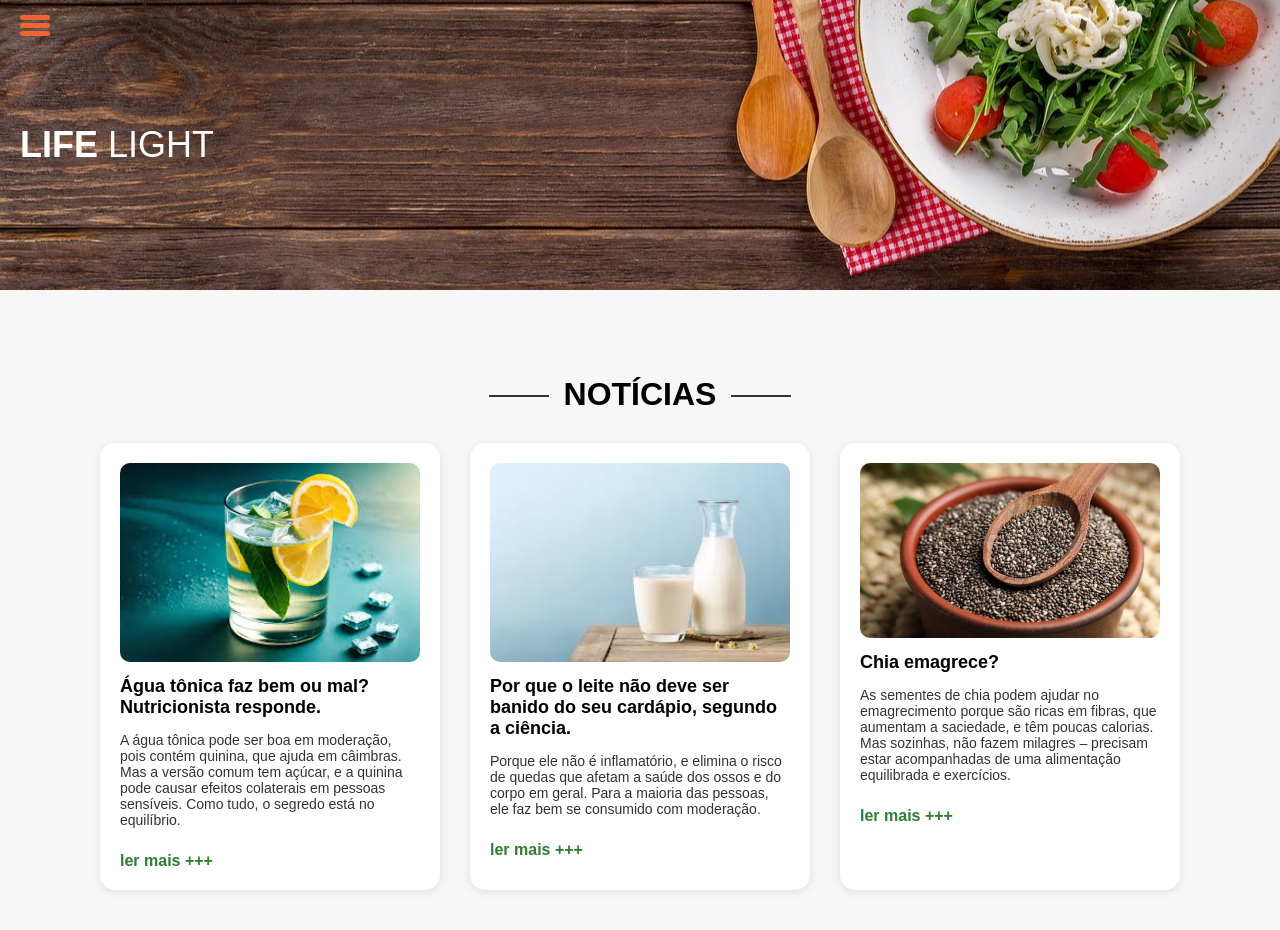
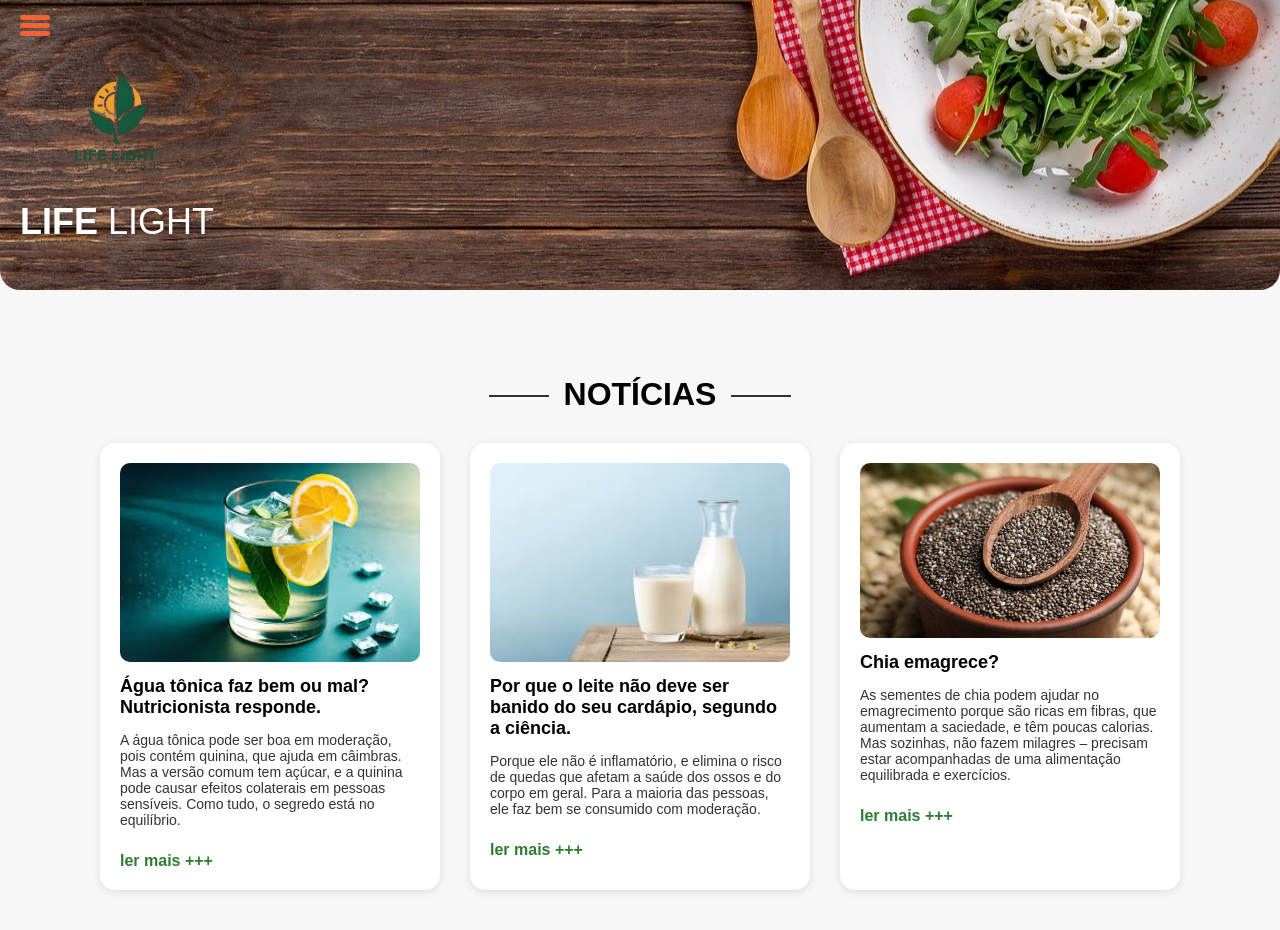
Before and after one commit to Pedronascentes1/Projeto-pratico, a plain HTML site: page Nova pasta/index.html in a window 1280 px wide. Drawn offline with Linux system fonts and the light colour scheme; a script that the page names is missing.

Commit message:
DIa 13/05/2025

```diff
--- a/Nova pasta/index.html
+++ b/Nova pasta/index.html
@@ -5,6 +5,24 @@
     <title>Life Light</title>
     <link rel="stylesheet" href="estilos.css">
     <link rel="icon" href="img/aea4d3b0dcf39f44d2143c71de0061bb.png">
+    <style>
+         header {
+            background: linear-gradient(135deg, #000, #000);
+            color: white;
+            padding: 40px 60px;
+            text-align: center;
+            border-bottom-left-radius: 20px;
+            border-bottom-right-radius: 20px;
+            position: relative;
+        }
+        header h1 {
+            margin: 0;
+            font-weight: 700;
+            font-size: 3.2rem;
+            text-shadow: 1px 1px 5px rgba(0,0,0,0.25);
+            user-select: none;
+        }
+    </style>
 </head>
 <body>
 
@@ -12,6 +30,7 @@
     <header class="cabecalho">
         <div class="logo">
             <div class="icone"></div>
+            <img width="150" height="150" src="img/logo.png" alt="">
             <h1>LIFE <span>LIGHT</span></h1>
         </div>
         <div class="imagem-prato">
```
